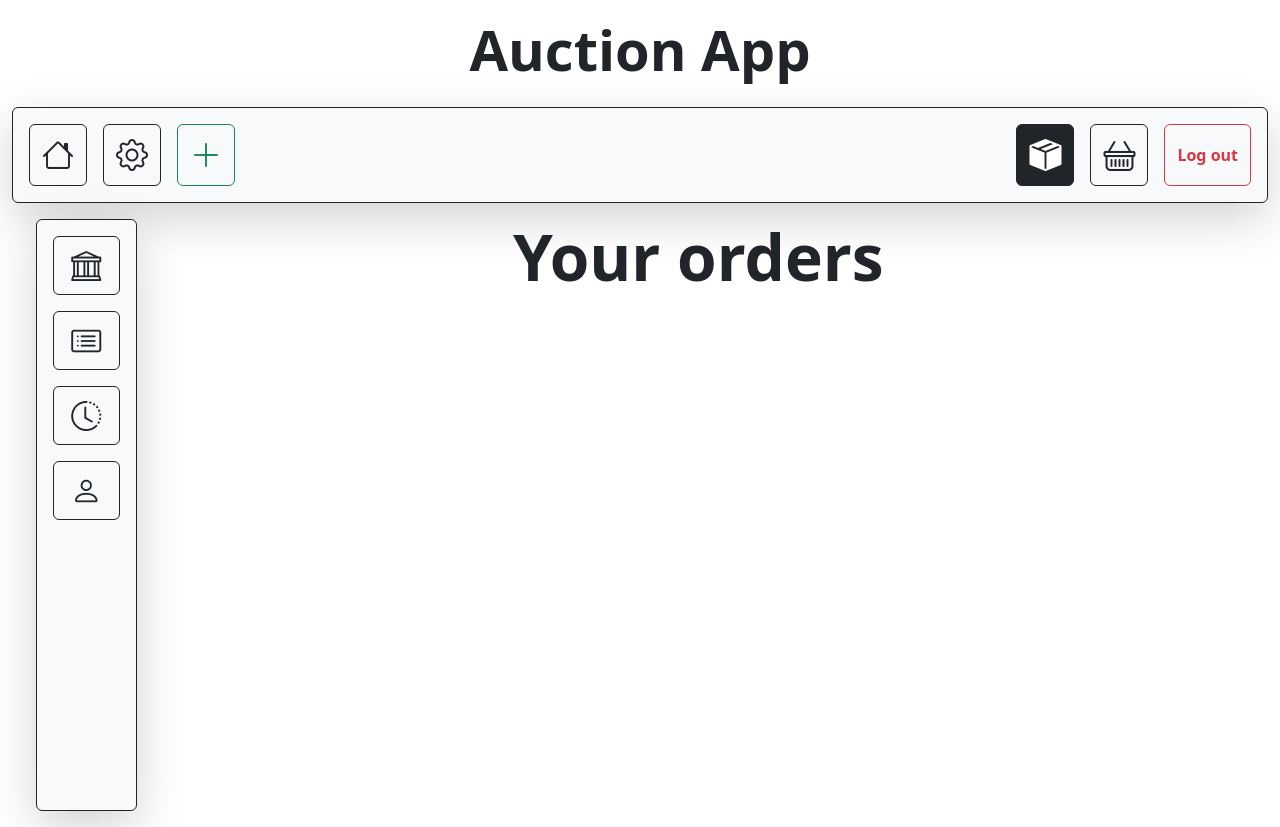
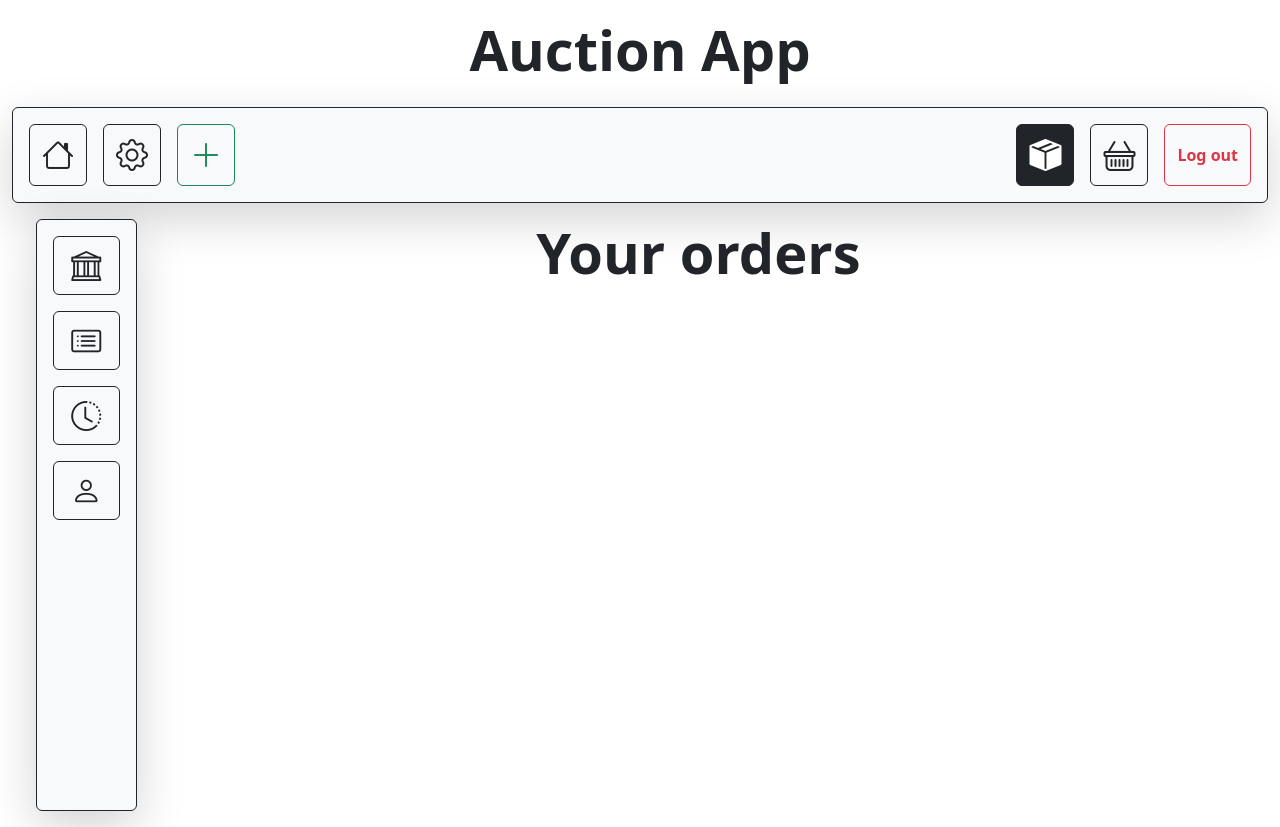
Before and after one commit to OskarProgrammer/AuctionAPP, a React (Vite) app: page /account/orders in a window 1280 px wide. Built offline with nearby package versions, Linux system fonts and the light colour scheme; data requests are answered from the project's data file.

Commit message:
Making some styling fixes

```diff
--- a/src/pages/BasketPage/BasketPage.jsx
+++ b/src/pages/BasketPage/BasketPage.jsx
@@ -33,7 +33,7 @@ export const BasketPage = () => {
         <div className="container-fluid text-center mt-3">
 
             {/* header of subpage */}
-            <h2 className="display-4">Your basket</h2>
+            <h2 className="display-4 fw-bold">Your basket</h2>
 
             {/* displaying items of the basket */}
             {basket.map((item)=>(
--- a/src/pages/OrdersPage/OrdersPage.jsx
+++ b/src/pages/OrdersPage/OrdersPage.jsx
@@ -29,7 +29,7 @@ export const OrdersPage = () => {
 
     return (
         <div className="container-fluid text-center">
-            <h2 className="display-3 fw-bold">Your orders</h2>
+            <h2 className="display-4 fw-bold">Your orders</h2>
         </div>
     )
 }
```
